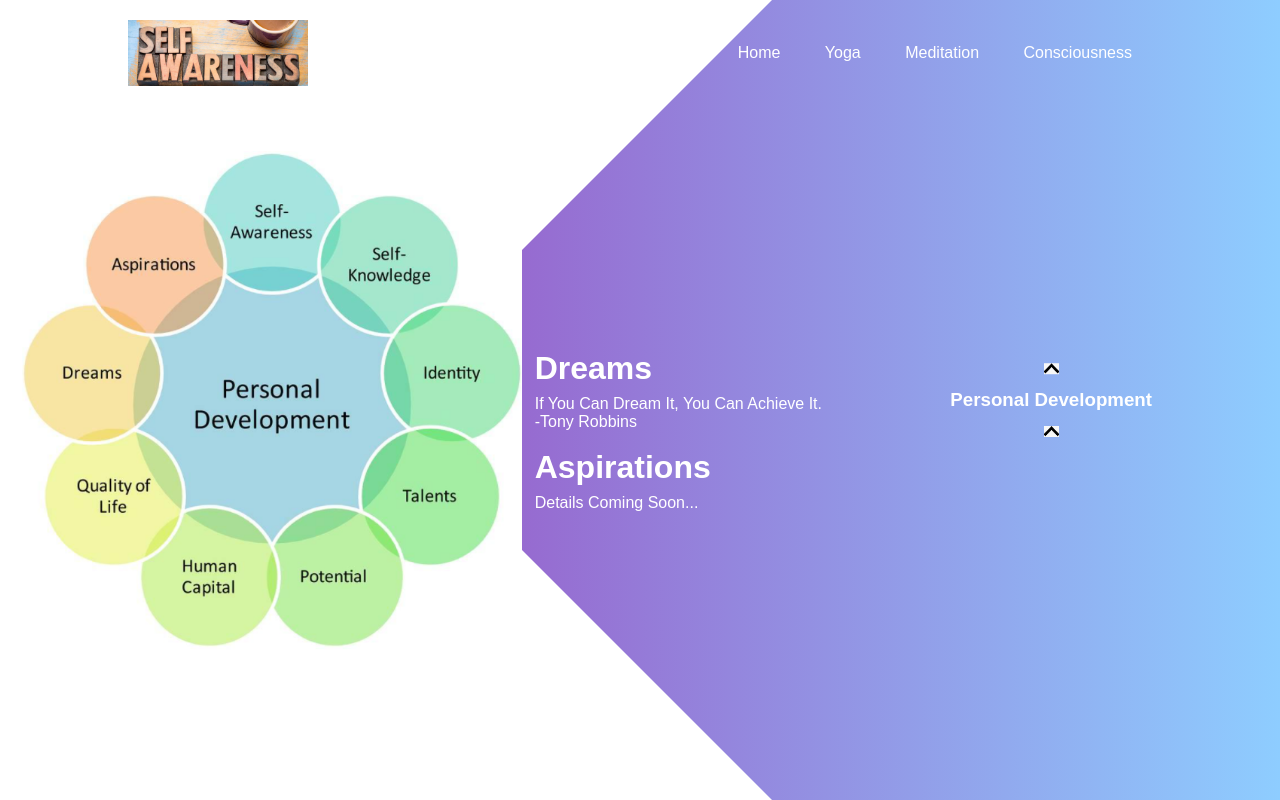
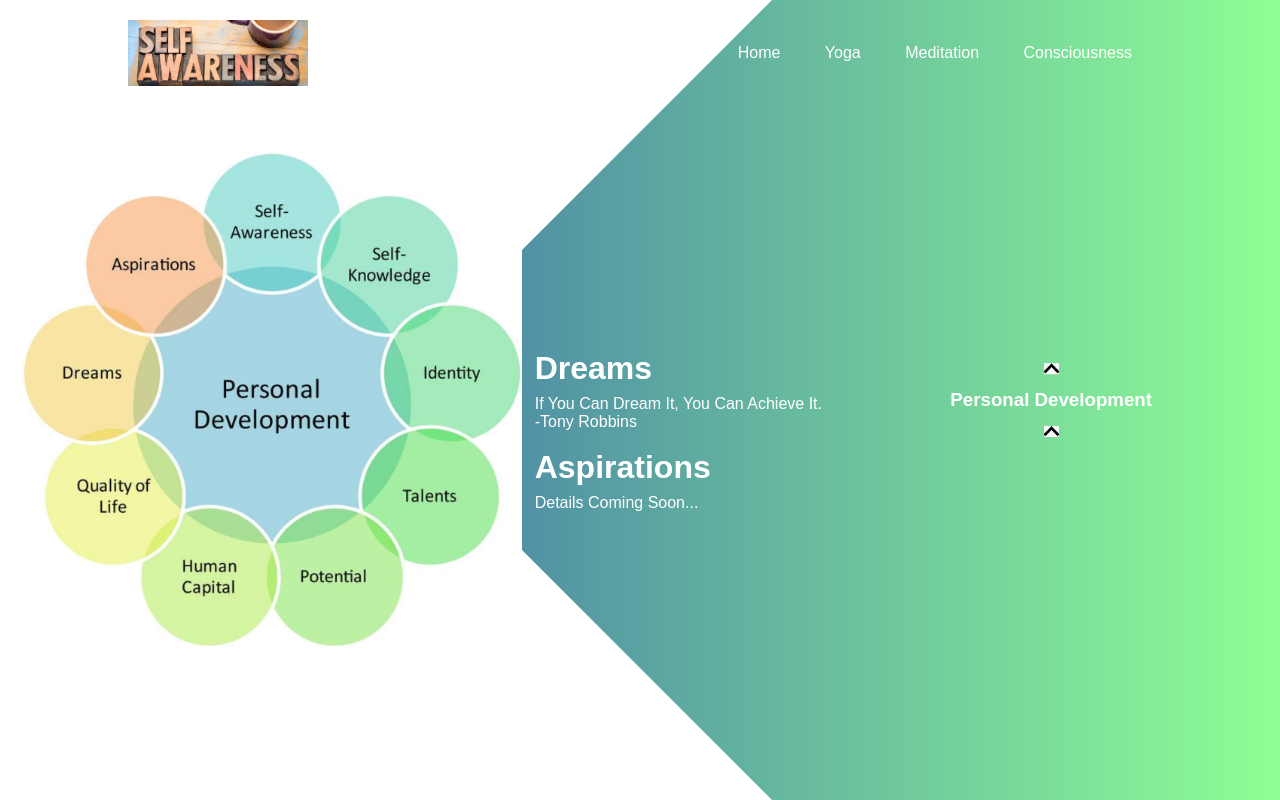
Before and after one commit to hworkneh/PersonalDevelopment, a plain HTML site: page index.html in a window 1280 px wide. Drawn offline with Linux system fonts and the light colour scheme.

Commit message:
Update style.css

```diff
--- a/style.css
+++ b/style.css
@@ -9,7 +9,8 @@
     height: 100vh;
     position: relative;
     overflow:hidden;
-    background: linear-gradient(to right, #9c27b0, #8ecdffff);
+    background: linear-gradient(to right,  #2747b0, rgb(142, 255, 148));
+
 }
 
 nav{
```
